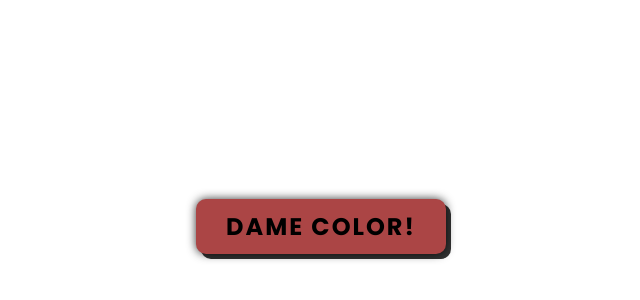
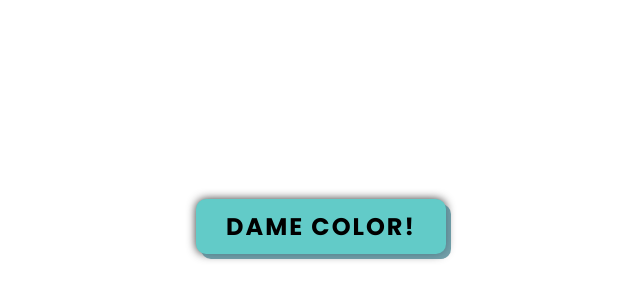
Before and after one commit to Yespes03/Manejo_DOM, a plain HTML site: page Index.html in a window 1280 px wide. Shown: the part 182-482 px from the top of the page, without its empty margins (319-959 px from the left). Drawn offline with Linux system fonts and the light colour scheme.

Commit message:
Personalización de botón

```diff
--- a/CSS/Css.css
+++ b/CSS/Css.css
@@ -18,13 +18,13 @@ body {
     text-transform: uppercase;
     letter-spacing: 2px;
     font-size: 24px;
-    background-color: rgb(171, 69, 69);
+    background-color: rgb(98, 203, 200);
     padding: 10px 30px;
     border-radius: 10px;
     font-weight: bold;
-    color: black;
+    color: rgb(0, 0, 0);
     cursor: pointer;
-    box-shadow: 5px 5px 0 rgba(0, 0, 0, 0.8),
+    box-shadow: 5px 5px 0 rgba(82, 138, 151, 0.8),
                 0 0 10px rgba(0, 0, 0, 0.8);
 }
 
```
